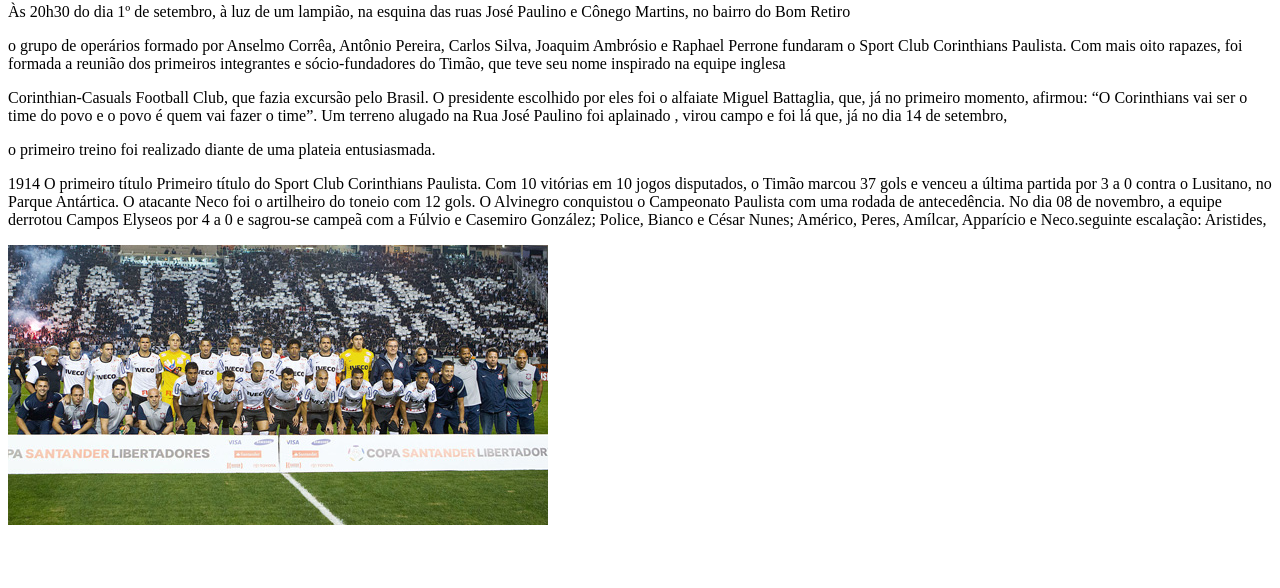
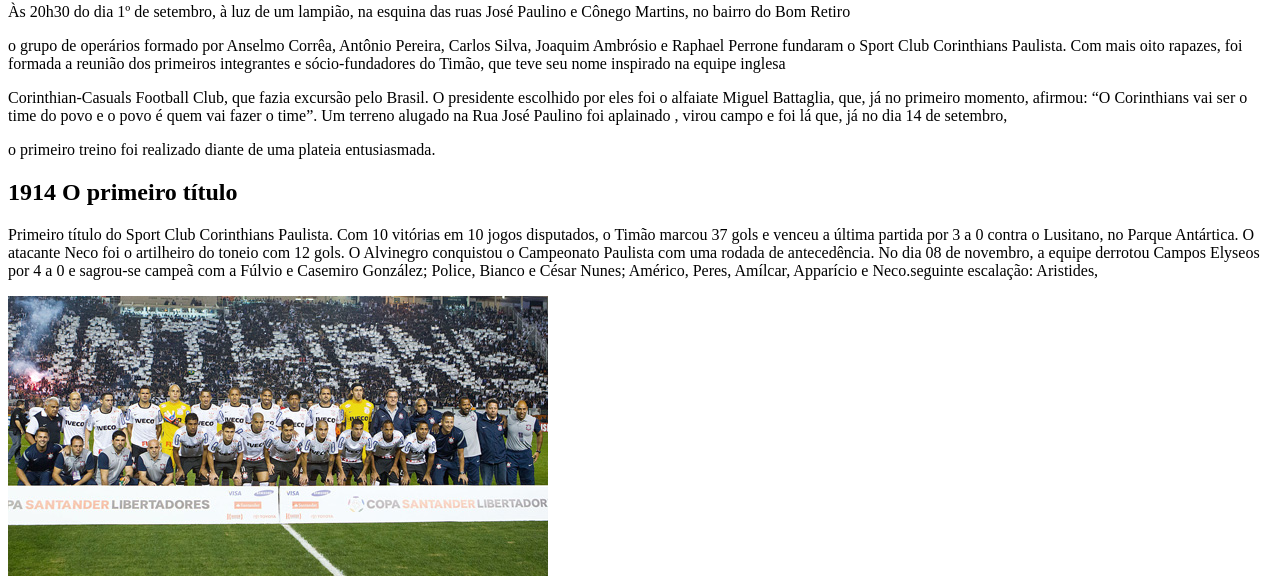
Before and after one commit to kauasoares66/turma-1b, a plain HTML site: page index.html in a window 1280 px wide. Shown: the part 257-845 px from the top of the page. Before the commit the page ends 800 px from the top, so only its background shows below. Drawn offline with Linux system fonts and the light colour scheme.

Commit message:
tags e imagem

```diff
--- a/index.html
+++ b/index.html
@@ -21,8 +21,8 @@
         , virou campo e foi lá que, já no dia 14 de setembro,</p>
         <p>o primeiro treino foi realizado diante de uma plateia entusiasmada. </p>
 
-        <p>1914 O primeiro título
-          Primeiro título do Sport Club Corinthians Paulista. Com 10 vitórias em 10 jogos disputados, o Timão marcou 37 gols e venceu a
+       <h2>1914 O primeiro título</h2>
+          <p> Primeiro título do Sport Club Corinthians Paulista. Com 10 vitórias em 10 jogos disputados, o Timão marcou 37 gols e venceu a
       última partida por 3 a 0 contra o Lusitano, no Parque Antártica. O atacante Neco foi o artilheiro do toneio com 12 gols.
       O Alvinegro conquistou o Campeonato Paulista com uma rodada de antecedência. No dia 08 de novembro, a equipe derrotou
       Campos Elyseos por 4 a 0 e sagrou-se campeã com a Fúlvio e Casemiro González; Police, Bianco e César Nunes; Américo, Peres,
```
